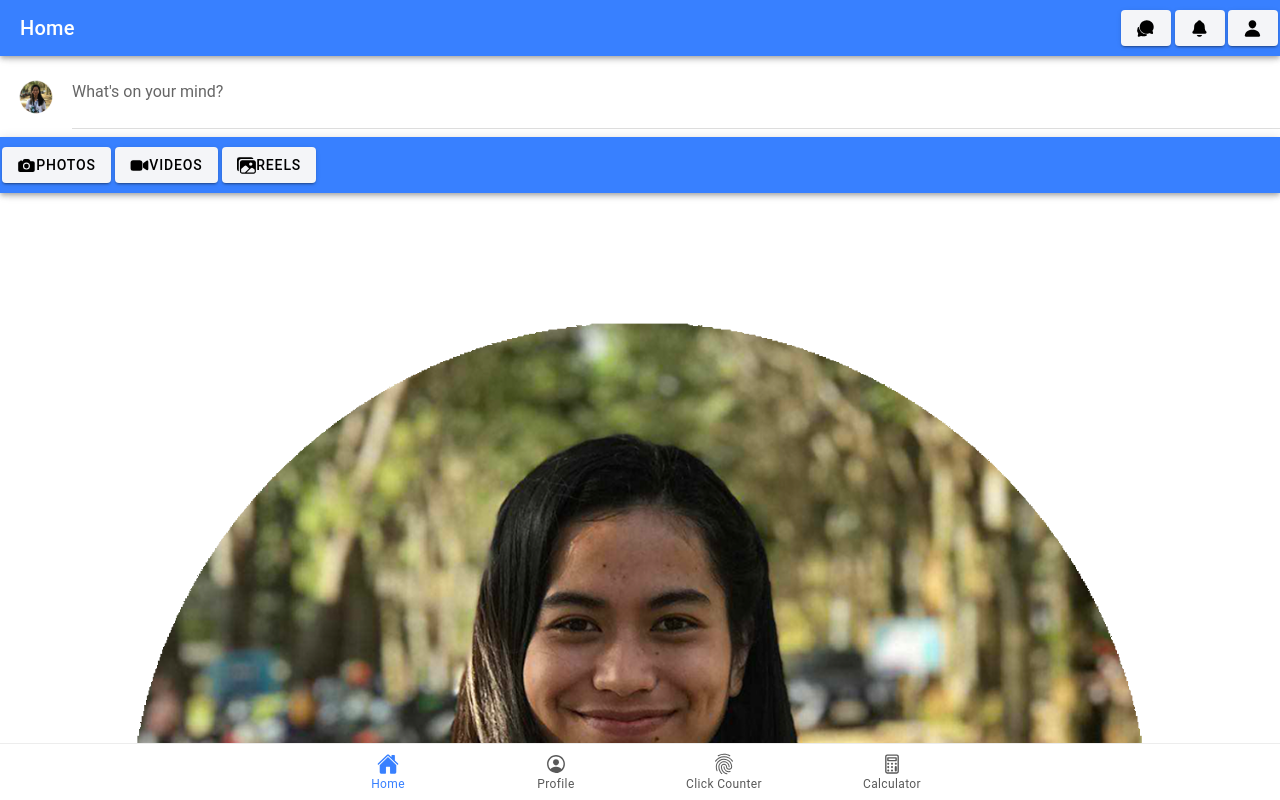
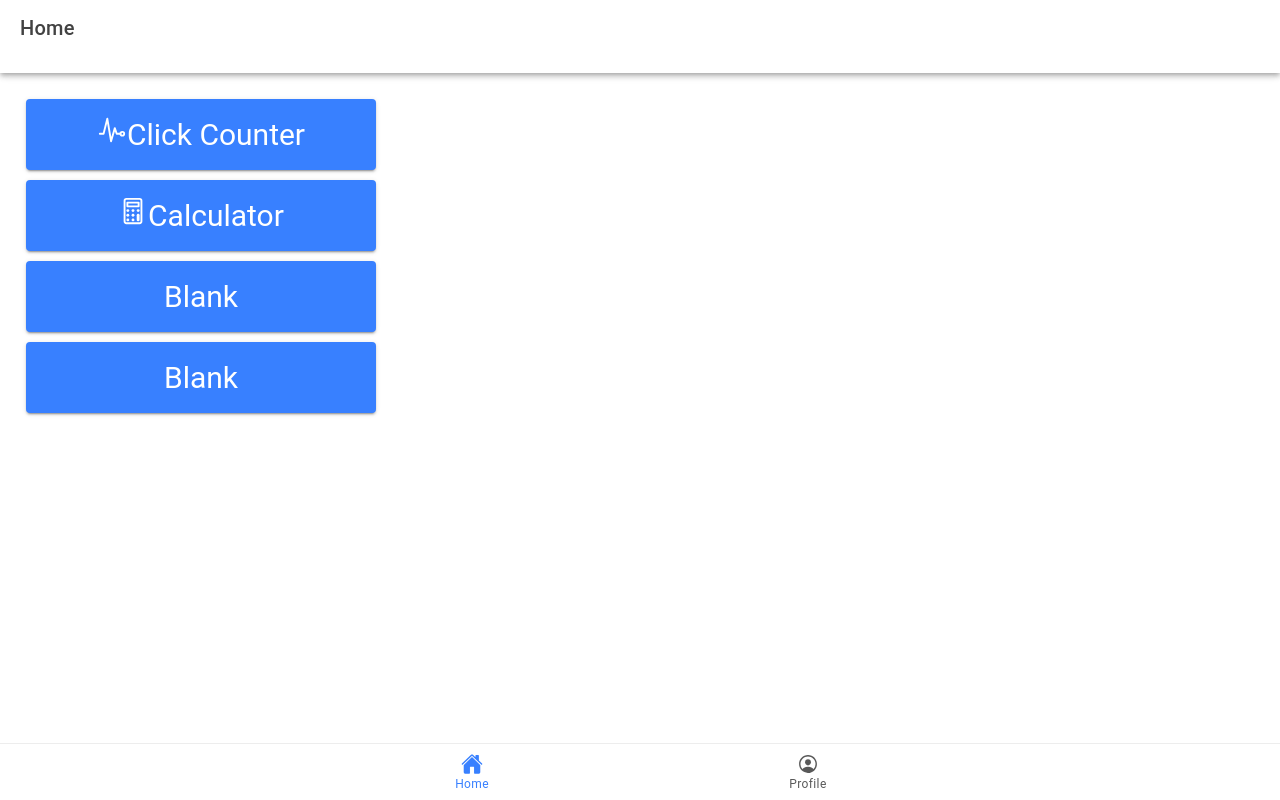
Before and after one commit to Cutiekuan/ion-t-obispo2, a React (Vite) app: page /home in a window 1280 px wide. Built offline with nearby package versions, Linux system fonts and the light colour scheme.

Commit message:
replacing my home page content with four cards

```diff
--- a/src/App.tsx
+++ b/src/App.tsx
@@ -12,9 +12,9 @@ import {
 import { IonReactRouter } from '@ionic/react-router';
 import { home, calculatorOutline, ellipse, fingerPrintOutline, personCircleOutline, square, triangle } from 'ionicons/icons';
 import Home from './pages/Home';
-import Tab1 from './pages/Profile';
-import Tab2 from './pages/Click_counter';
-import Tab3 from './pages/Calculator';
+import Profile from './pages/Profile';
+import Click_counter from './pages/Click_counter';
+import Calculator from './pages/Calculator';
 
 /* Core CSS required for Ionic components to work properly */
 import '@ionic/react/css/core.css';
@@ -48,21 +48,35 @@ const App: React.FC = () => (
           <Route exact path="/home">
             <Home />
           </Route>
+
+          {/*
           <Route exact path="/profile">
-            <Tab1 />
+            <Profile />
           </Route>
           <Route exact path="/click_counter">
-            <Tab2 />
+            <Click_counter />
           </Route>
+          */}
           <Route path="/calculator">
-            <Tab3 />
+            <Calculator />
           </Route>
+
+
+          <Route exact path="/click_counter">
+            <Click_counter />
+          </Route>
+          <Route exact path="/profile">
+            <Profile />
+          </Route>
+
         </IonRouterOutlet>
         <IonTabBar slot="bottom">
           <IonTabButton tab="home" href="/home">
             <IonIcon aria-hidden="true" icon={home} />
             <IonLabel>Home</IonLabel>
           </IonTabButton>
+
+          {/*
           <IonTabButton tab="profile" href="/profile">
             <IonIcon aria-hidden="true" icon={personCircleOutline} />
             <IonLabel>Profile</IonLabel>
@@ -75,6 +89,17 @@ const App: React.FC = () => (
             <IonIcon aria-hidden="true" icon={calculatorOutline} />
             <IonLabel>Calculator</IonLabel>
           </IonTabButton>
+        */}
+
+          <IonTabButton tab="" href="">
+            <IonIcon aria-hidden="true" />
+            <IonLabel></IonLabel>
+          </IonTabButton>
+          <IonTabButton tab="profile" href="/profile">
+            <IonIcon aria-hidden="true" icon={personCircleOutline} />
+            <IonLabel>Profile</IonLabel>
+          </IonTabButton>
+
         </IonTabBar>
       </IonTabs>
     </IonReactRouter>
--- a/src/pages/Calculator.tsx
+++ b/src/pages/Calculator.tsx
@@ -1,6 +1,6 @@
-// Calculator.tsx
 import React, { useState } from 'react';
-import { IonContent, IonHeader, IonPage, IonTitle, IonToolbar, IonButton, IonGrid, IonRow, IonCol, IonInput } from '@ionic/react';
+import { IonContent, IonHeader, IonPage, IonTitle, IonToolbar, IonButton, IonGrid, IonRow, IonCol, IonBackButton, IonButtons, IonInput } from '@ionic/react';
+
 import './Calculator.css';
 
 const Calculator: React.FC = () => {
@@ -33,6 +33,10 @@ const Calculator: React.FC = () => {
             <IonTitle>Calculator</IonTitle>
           </IonToolbar>
         </IonHeader>
+
+        <IonButtons slot="start">
+          <IonBackButton defaultHref="/" />
+        </IonButtons>
         <IonContent fullscreen className="ion-padding" style={{ backgroundColor: 'dark' }}>
           <IonGrid>
             <IonRow>
@@ -42,15 +46,11 @@ const Calculator: React.FC = () => {
             </IonRow>
 
           <IonRow>
-            <IonCol size="4.5">
+            <IonCol size="6">
               <IonButton id="btns" expand="full" color="warning" onClick={handleClear}>C</IonButton>
             </IonCol>
-            {/* <IonCol size="6"></IonCol> */}
-            <IonCol size="4.5">
+            <IonCol size="6">
               <IonButton id="btns" expand="full" color="danger" onClick={handleDelete}>DEL</IonButton>
-            </IonCol>
-            <IonCol size="3">
-              <IonButton id="btns" expand="full" color="dark" onClick={() => handleInput('/')}>/</IonButton>
             </IonCol>
           </IonRow>
           <IonRow>
@@ -64,7 +64,7 @@ const Calculator: React.FC = () => {
               <IonButton id="btns" expand="full" color="primary" onClick={() => handleInput('9')}>9</IonButton>
             </IonCol>
             <IonCol size="3">
-              <IonButton id="btns" expand="full" color="dark" onClick={() => handleInput('*')}>*</IonButton>
+              <IonButton id="btns" expand="full" color="tertiary" onClick={() => handleInput('/')}>/</IonButton>
             </IonCol>
           </IonRow>
           <IonRow>
@@ -78,7 +78,7 @@ const Calculator: React.FC = () => {
               <IonButton id="btns" expand="full" color="primary" onClick={() => handleInput('6')}>6</IonButton>
             </IonCol>
             <IonCol size="3">
-              <IonButton id="btns" expand="full" color="dark" onClick={() => handleInput('-')}>-</IonButton>
+              <IonButton id="btns" expand="full" color="tertiary" onClick={() => handleInput('*')}>*</IonButton>
             </IonCol>
           </IonRow>
           <IonRow>
@@ -92,7 +92,7 @@ const Calculator: React.FC = () => {
               <IonButton id="btns" expand="full" color="primary" onClick={() => handleInput('3')}>3</IonButton>
             </IonCol>
             <IonCol size="3">
-              <IonButton id="btns" expand="full" color="dark" onClick={() => handleInput('+')}>+</IonButton>
+              <IonButton id="btns" expand="full" color="tertiary" onClick={() => handleInput('-')}>-</IonButton>
             </IonCol>
           </IonRow>
           <IonRow>
@@ -106,6 +106,11 @@ const Calculator: React.FC = () => {
               <IonButton id="btns" expand="full" color="primary" onClick={() => handleInput('00')}>00</IonButton>
             </IonCol>
             <IonCol size="3">
+              <IonButton id="btns" expand="full" color="tertiary" onClick={() => handleInput('+')}>+</IonButton>
+            </IonCol>
+          </IonRow>
+          <IonRow>
+            <IonCol size="12">
               <IonButton id="btns" expand="full" color="success" onClick={handleCalculate}>=</IonButton>
             </IonCol>
           </IonRow>
--- a/src/pages/Click_counter.tsx
+++ b/src/pages/Click_counter.tsx
@@ -1,18 +1,15 @@
-// Tab2.tsx
-
 import React, { useState } from 'react';
-import { IonContent, IonHeader, IonPage, IonTitle, IonToolbar, IonButton, IonLabel } from '@ionic/react';
-import './Click_counter.css';
+import { IonContent, IonHeader, IonPage, IonTitle, IonToolbar, IonButton, IonGrid, IonRow, IonCol, IonBackButton, IonButtons } from '@ionic/react';
 
 const Click_counter: React.FC = () => {
-  const [count, setCount] = useState(0);
+  const [counter, setCounter] = useState<number>(0);
 
   const incrementCounter = () => {
-    setCount(count + 1);
+    setCounter(counter + 1);
   };
 
   const resetCounter = () => {
-    setCount(0);
+    setCounter(0);
   };
 
   return (
@@ -22,18 +19,35 @@ const Click_counter: React.FC = () => {
           <IonTitle>Click Counter</IonTitle>
         </IonToolbar>
       </IonHeader>
-      <IonContent className="ion-padding">
-        <div className="container">
-          <div className="counter-container">
-            <IonLabel className="counter-label">Count: {count}</IonLabel>
-          </div>
-          <div className="button-container">
-            <IonButton onClick={incrementCounter}>Click to Increment</IonButton>
-            <IonButton onClick={resetCounter}>Reset</IonButton>
-          </div>
-        </div>
+
+      <IonButtons slot="start">
+        <IonBackButton defaultHref="/" />
+      </IonButtons>
+      <IonContent fullscreen className="ion-padding" style={{ backgroundColor: '#f0f0f0' }}>
+        <IonGrid>
+          <IonRow className="ion-align-items-center">
+            <IonCol size="12" className="ion-text-center">
+              <img src="https://via.placeholder.com/150" alt="Button" style={{ width: '150px', height: '150px' }} />
+            </IonCol>
+          </IonRow>
+          <IonRow className="ion-align-items-center">
+            <IonCol size="12" className="ion-text-center">
+              <IonButton onClick={incrementCounter} expand="block" color="success" style={{ fontSize: '24px' }}>Click Me!</IonButton>
+            </IonCol>
+          </IonRow>
+          <IonRow className="ion-align-items-center">
+            <IonCol size="12" className="ion-text-center">
+              <p style={{ fontSize: '32px' }}>Counter: {counter}</p>
+            </IonCol>
+          </IonRow>
+          <IonRow className="ion-align-items-center">
+            <IonCol size="12" className="ion-text-center">
+              <IonButton onClick={resetCounter} expand="block" color="danger" style={{ fontSize: '20px' }}>Reset</IonButton>
+            </IonCol>
+          </IonRow>
+        </IonGrid>
       </IonContent>
-    </IonPage>
+   </IonPage>
   );
 };
 
--- a/src/pages/Home.tsx
+++ b/src/pages/Home.tsx
@@ -5,73 +5,66 @@ import {
   IonPage,
   IonTitle,
   IonToolbar,
-  IonList,
-  IonItem,
-  IonAvatar,
-  IonTextarea,
-  IonButton,
   IonIcon,
-  IonFooter,
-  IonText,
+  IonCard,
+  IonCardContent,
+  IonCardHeader,
+  IonCardTitle,
 } from '@ionic/react';
-import { camera, videocam, images, notifications, chatbubbles, person } from 'ionicons/icons';
-import './Home.css';
+import { pulseOutline, calculatorOutline } from 'ionicons/icons';
+import { useHistory } from 'react-router-dom';
 
 const Home: React.FC = () => {
+  const history = useHistory();
+
+  const goToClickCounter = () => {
+    history.push('/click_counter');
+  };
+
+  const goToCalculator = () => {
+    history.push('/calculator');
+  };
   return (
     <IonPage>
       <IonHeader>
-        <IonToolbar color="primary">
+        <IonToolbar>
           <IonTitle>Home</IonTitle>
-          <IonButton color="light" slot="end">
-            <IonIcon icon={chatbubbles} />
-          </IonButton>
-          <IonButton color="light" slot="end">
-            <IonIcon icon={notifications} />
-          </IonButton>
-          <IonButton color="light" slot="end">
-            <IonIcon icon={person} />
-          </IonButton>
         </IonToolbar>
+        <hr />
       </IonHeader>
-      <IonContent fullscreen>
-        {/* Post Section */}
-        <IonList>
-          {/* Post Status */}
-          <IonItem>
-            <IonAvatar slot="start">
-              <img alt="Silhouette of mountains" src="../src/assets/img/PROFPIC_AILEEN_PNG.png" />
-            </IonAvatar>
-            <IonTextarea autoGrow placeholder="What's on your mind?" />
-          </IonItem>
-          {/* End Post Status */}
+      <IonContent fullscreen className="ion-padding">
+        <div className="ion-text-center"> {/* Centering content */}
+          <IonCard onClick={goToClickCounter} style={{ width: '350px', cursor: 'pointer' }} color="primary">
+            <IonCardContent style={{ fontSize: '30px' }}>
+              <IonIcon icon={pulseOutline} slot="start" />
+              Click Counter
+            </IonCardContent>
+          </IonCard>
 
-          {/* Add more posts here */}
 
-        </IonList>
+          <IonCard onClick={goToCalculator} style={{ width: '350px', cursor: 'pointer' }} color="primary">
+            <IonCardContent style={{ fontSize: '30px' }}>
+              <IonIcon icon={calculatorOutline} slot="start" />
+              Calculator
+            </IonCardContent>
+          </IonCard>
 
-        {/* Photos, Videos, and Reels Section */}
-        <IonFooter>
-          <IonToolbar color="primary">
-            <IonButton color="light" slot="start">
-              <IonIcon icon={camera} />
-              <IonText>Photos</IonText>
-            </IonButton>
-            <IonButton color="light" slot="start">
-              <IonIcon icon={videocam} />
-              <IonText>Videos</IonText>
-            </IonButton>
-            <IonButton color="light" slot="start">
-              <IonIcon icon={images} />
-              <IonText>Reels</IonText>
-            </IonButton>
-          </IonToolbar>
-        </IonFooter>
+          <IonCard style={{ width: '350px' }} color="primary">
+            <IonCardContent style={{ fontSize: '30px' }}>
+              Blank
+            </IonCardContent>
+          </IonCard>
 
-        <img alt="Silhouette of mountains" src="../src/assets/img/PROFPIC_AILEEN_PNG.png" />
+          <IonCard style={{ width: '350px' }} color="primary">
+            <IonCardContent style={{ fontSize: '30px' }}>
+              Blank
+            </IonCardContent>
+          </IonCard>
+        </div>
       </IonContent>
     </IonPage>
   );
+
 };
 
 export default Home;
```
Lines whose indentation alone changed are shown as unchanged.
